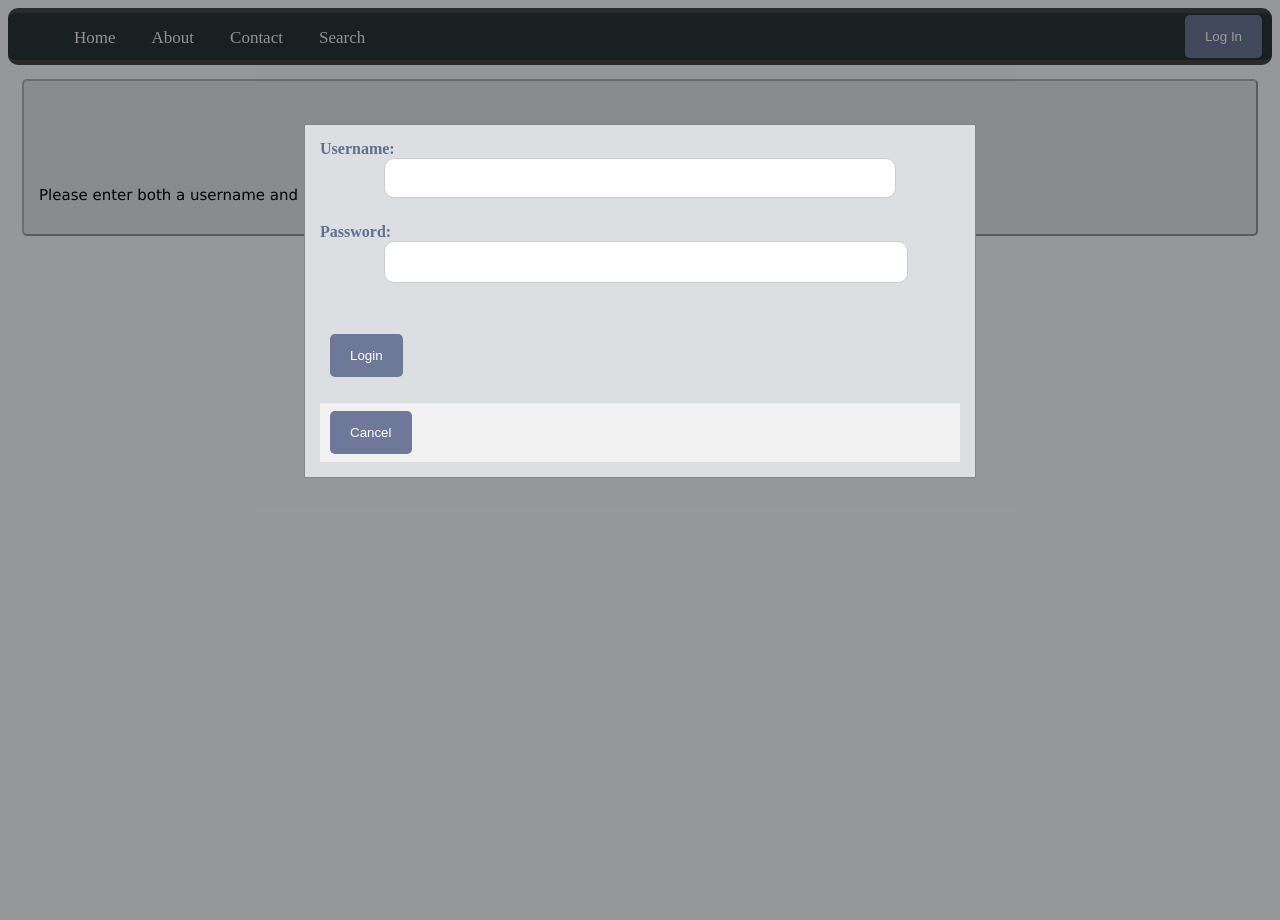
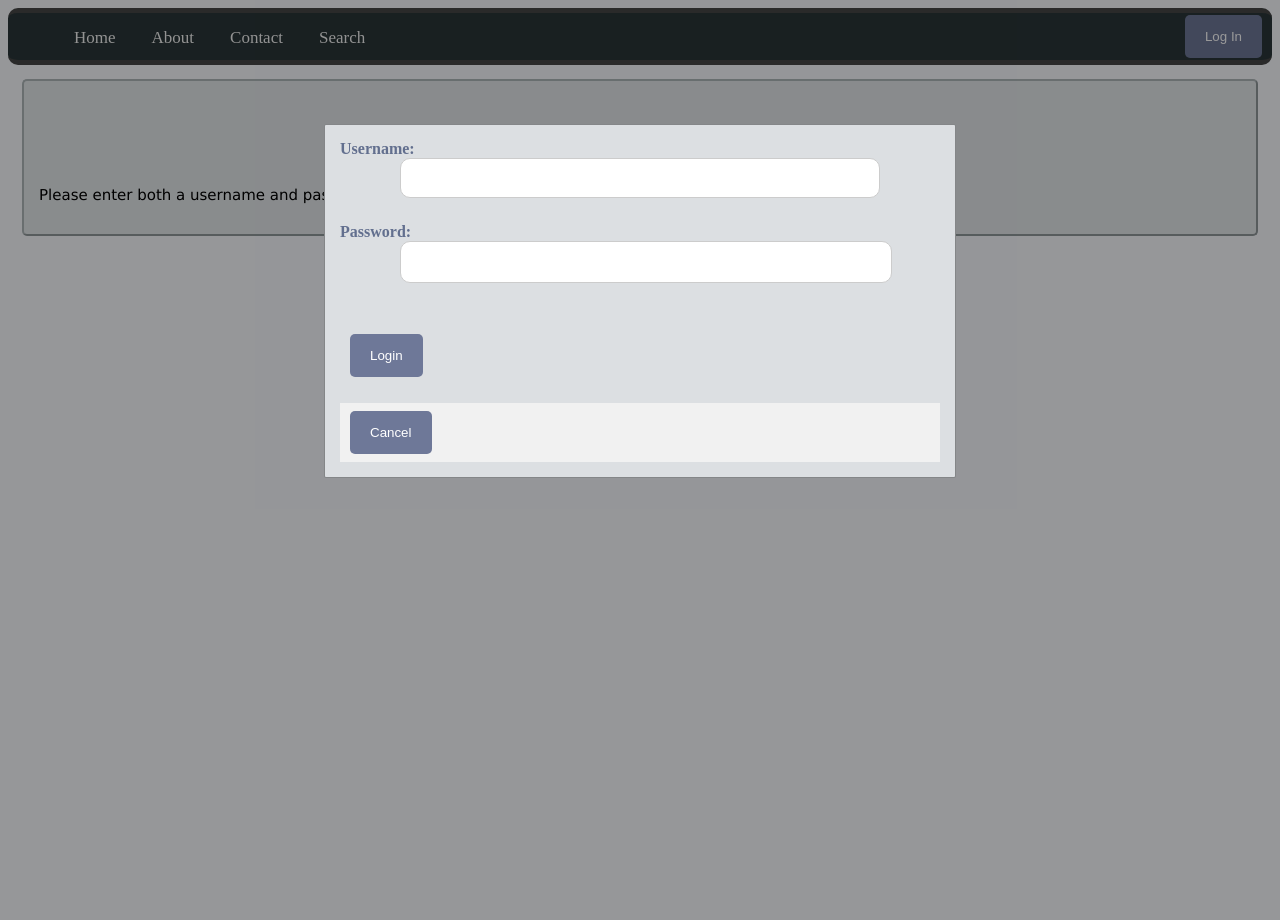
Before and after one commit to zfrye/UWSP.CNMT310, a PHP site: page /php/auth.php in a window 1280 px wide, after a click on "Log In". Run offline with PHP 8.4, Linux system fonts and the light colour scheme.

Commit message:
fixing a style for the login form not displaying correctly on certain aspects

```diff
--- a/Sem_Proj/sprint2/css/semStyle.css
+++ b/Sem_Proj/sprint2/css/semStyle.css
@@ -304,7 +304,7 @@ button:hover{
 	background-color:#DCDFE2;
 	margin: 5% auto 15% auto;
 	border: 1px solid rgba(0,0,0,0.4);
-	width: 50%;
+	width: 600px;
 	border-radius:2px;
     padding:15px;
 }
```
